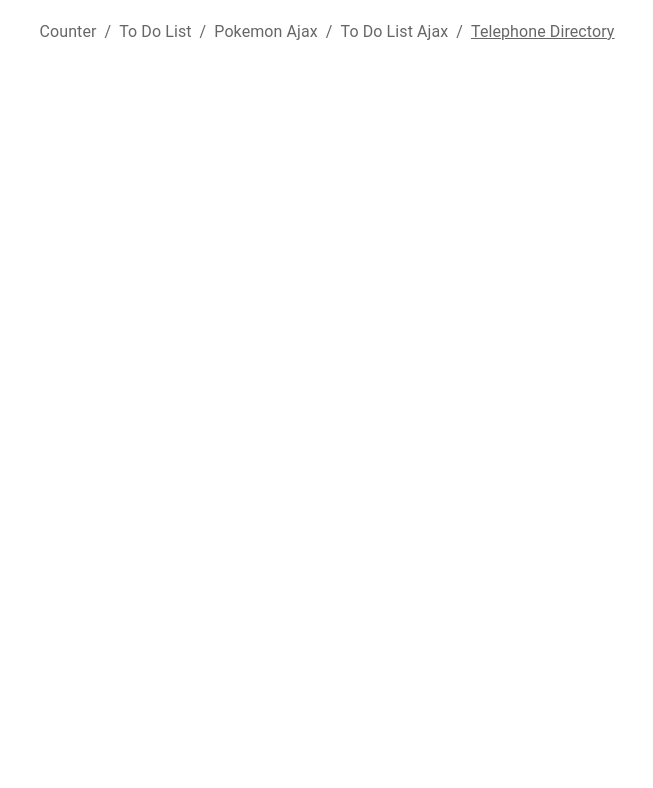
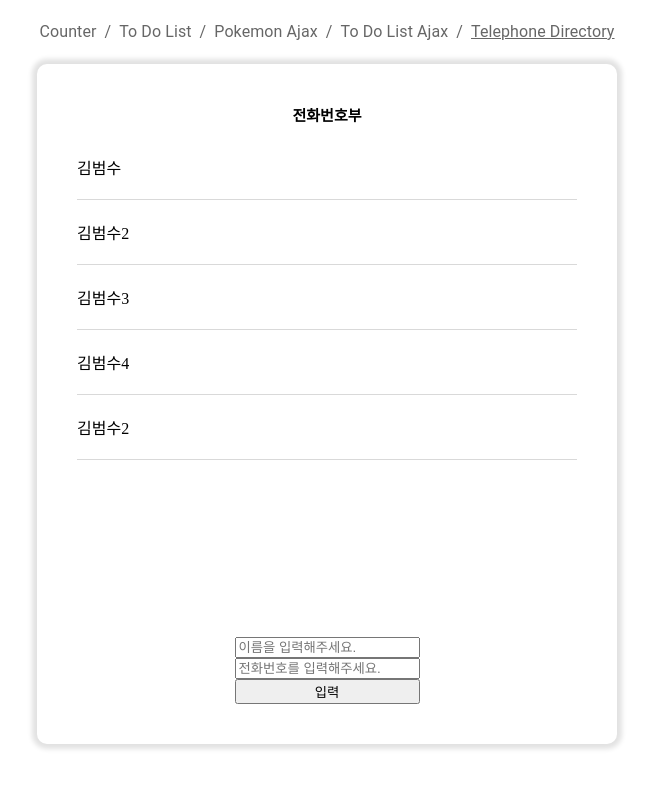
Before and after one commit to Devinix00/Redux-Practice, a React (Vite) app: page /telephone-directory in a window 1280 px wide. Shown: the top 788 px of the page, without its empty margins (313-966 px from the left). Built offline with nearby package versions, Linux system fonts and the light colour scheme.

Commit message:
[CREATE] 연락처 등록 기능 구현

```diff
--- /dev/null
+++ b/src/components/telephoneDirectoryPage/addContactFrom/AddContactFrom.module.scss
@@ -0,0 +1,12 @@
+.container {
+  margin: 0 auto;
+
+  .input_section {
+    display: flex;
+    flex-direction: column;
+  }
+
+  button {
+    width: 100%;
+  }
+}
--- /dev/null
+++ b/src/components/telephoneDirectoryPage/addContactFrom/AddContactFrom.tsx
@@ -0,0 +1,31 @@
+import useAddContract from "../../../hooks/useAddContract";
+import styles from "./AddContactFrom.module.scss";
+
+function AddContactFrom() {
+  const { inputValue, onChange, handleSubmit } = useAddContract();
+
+  return (
+    <form onSubmit={handleSubmit} className={styles.container}>
+      <section className={styles.input_section}>
+        <input
+          type="text"
+          placeholder="이름을 입력해주세요."
+          name="name"
+          value={inputValue.name}
+          onChange={(e) => onChange(e, "text")}
+        />
+        <input
+          type="text"
+          placeholder="전화번호를 입력해주세요."
+          name="number"
+          maxLength={11}
+          value={inputValue.number}
+          onChange={(e) => onChange(e, "number")}
+        />
+      </section>
+      <button>입력</button>
+    </form>
+  );
+}
+
+export default AddContactFrom;
--- /dev/null
+++ b/src/components/telephoneDirectoryPage/contract/Contract.module.scss
@@ -0,0 +1,15 @@
+.link {
+  display: flex;
+  gap: 1rem;
+  border-bottom: 1px solid #d9d9d9;
+  transition: background-color 0.3s ease;
+  cursor: pointer;
+  padding: 2rem 0;
+  font-size: 1.6rem;
+  color: black;
+  text-decoration: none;
+
+  &:hover {
+    background-color: rgb(223, 223, 223);
+  }
+}
--- /dev/null
+++ b/src/components/telephoneDirectoryPage/contract/Contract.tsx
@@ -0,0 +1,23 @@
+import { Link } from "react-router-dom";
+import styles from "./Contract.module.scss";
+
+interface IProps {
+  contract: IContract;
+}
+
+interface IContract {
+  id: number;
+  name: string;
+  number: string;
+  url: string;
+}
+
+function Contract({ contract }: IProps) {
+  return (
+    <Link to="" className={styles.link}>
+      {contract.name}
+    </Link>
+  );
+}
+
+export default Contract;
--- /dev/null
+++ b/src/hooks/useAddContract.ts
@@ -0,0 +1,52 @@
+import { ChangeEvent, FormEvent, useState } from "react";
+import { useDispatch } from "react-redux";
+import { addContract } from "../redux/slices/telephoneDirectorySlice";
+
+function useAddContract() {
+  const [inputValue, setInputValue] = useState({
+    name: "",
+    number: "",
+  });
+
+  const dispatch = useDispatch();
+
+  const onChange = (
+    e: ChangeEvent<HTMLInputElement>,
+    type: "text" | "number"
+  ) => {
+    const { name, value } = e.target;
+
+    if (type === "number") {
+      const regex = /^\d*$/;
+      if (regex.test(value)) {
+        setInputValue((prev) => ({
+          ...prev,
+          [name]: value,
+        }));
+      }
+    } else {
+      setInputValue((prev) => ({
+        ...prev,
+        [name]: value,
+      }));
+    }
+  };
+
+  const handleSubmit = (e: FormEvent) => {
+    e.preventDefault();
+    const { name, number } = inputValue;
+
+    if (!name || !number) return alert("모든 필드를 입력해주세요!");
+
+    dispatch(addContract({ name, number }));
+
+    setInputValue({
+      name: "",
+      number: "",
+    });
+  };
+
+  return { inputValue, onChange, handleSubmit };
+}
+
+export default useAddContract;
--- /dev/null
+++ b/src/pages/telephoneDirectory/TelephoneDirectory.module.scss
@@ -0,0 +1,25 @@
+.container {
+  margin-top: 2rem;
+  display: flex;
+  justify-content: center;
+
+  .inner {
+    display: flex;
+    flex-direction: column;
+    width: 50rem;
+    height: 60rem;
+    box-shadow: 0 0 5px 5px rgb(226, 226, 226);
+    border-radius: 1rem;
+    padding: 4rem;
+
+    .title {
+      text-align: center;
+      margin: 0;
+    }
+
+    .main {
+      flex: 1;
+      padding-inline-start: 0;
+    }
+  }
+}
--- a/src/pages/telephoneDirectory/TelephoneDirectory.tsx
+++ b/src/pages/telephoneDirectory/TelephoneDirectory.tsx
@@ -1,5 +1,27 @@
+import { useSelector } from "react-redux";
+import AddContactFrom from "../../components/telephoneDirectoryPage/addContactFrom/AddContactFrom";
+import Contract from "../../components/telephoneDirectoryPage/contract/Contract";
+import styles from "./TelephoneDirectory.module.scss";
+import { RootState } from "../../redux/store/store";
+
 function TelephoneDirectory() {
-  return <div></div>;
+  const contracts = useSelector((state: RootState) => state.telephoneDirectort);
+
+  return (
+    <div className={styles.container}>
+      <div className={styles.inner}>
+        <h2 className={styles.title}>전화번호부</h2>
+
+        <ul className={styles.main}>
+          {contracts.map((contract) => (
+            <Contract contract={contract} key={contract.id} />
+          ))}
+        </ul>
+
+        <AddContactFrom />
+      </div>
+    </div>
+  );
 }
 
 export default TelephoneDirectory;
--- /dev/null
+++ b/src/redux/slices/telephoneDirectorySlice.ts
@@ -0,0 +1,69 @@
+import { createSlice, PayloadAction } from "@reduxjs/toolkit";
+
+const contract: IContract[] = [
+  {
+    id: 1,
+    name: "김범수",
+    number: "01056052258",
+    url: "",
+  },
+  {
+    id: 2,
+    name: "김범수2",
+    number: "01056052258",
+    url: "",
+  },
+  {
+    id: 3,
+    name: "김범수3",
+    number: "01056052258",
+    url: "",
+  },
+  {
+    id: 4,
+    name: "김범수4",
+    number: "01056052258",
+    url: "",
+  },
+  {
+    id: 5,
+    name: "김범수2",
+    number: "01056052258",
+    url: "",
+  },
+];
+
+export interface IContract {
+  id: number;
+  name: string;
+  number: string;
+  url: string;
+}
+
+const initialState: IContract[] = contract;
+
+export const telephoneDirectorySlice = createSlice({
+  name: "telephoneDirectorySlice",
+  initialState,
+  reducers: {
+    addContract: (
+      state,
+      action: PayloadAction<{
+        name: string;
+        number: string;
+      }>
+    ) => {
+      const newContract = {
+        id: Date.now(),
+        name: action.payload.name,
+        number: action.payload.number,
+        url: action.payload.name,
+      };
+      state.push(newContract);
+    },
+  },
+});
+
+export const { addContract } = telephoneDirectorySlice.actions;
+
+export default telephoneDirectorySlice.reducer;
--- a/src/redux/store/store.ts
+++ b/src/redux/store/store.ts
@@ -4,6 +4,7 @@ import toDosSlice from "../slices/toDosSlice";
 import { pokemonApi } from "../api/pokemonApi";
 import { setupListeners } from "@reduxjs/toolkit/query";
 import { toDosApi } from "../api/toDosApi";
+import telephoneDirectorySlice from "../slices/telephoneDirectorySlice";
 
 const store = configureStore({
   reducer: {
@@ -11,6 +12,7 @@ const store = configureStore({
     [toDosApi.reducerPath]: toDosApi.reducer,
     counter: counterSlice,
     toDos: toDosSlice,
+    telephoneDirectort: telephoneDirectorySlice,
   },
   middleware: (getDefaultMiddleware) =>
     getDefaultMiddleware()
```
